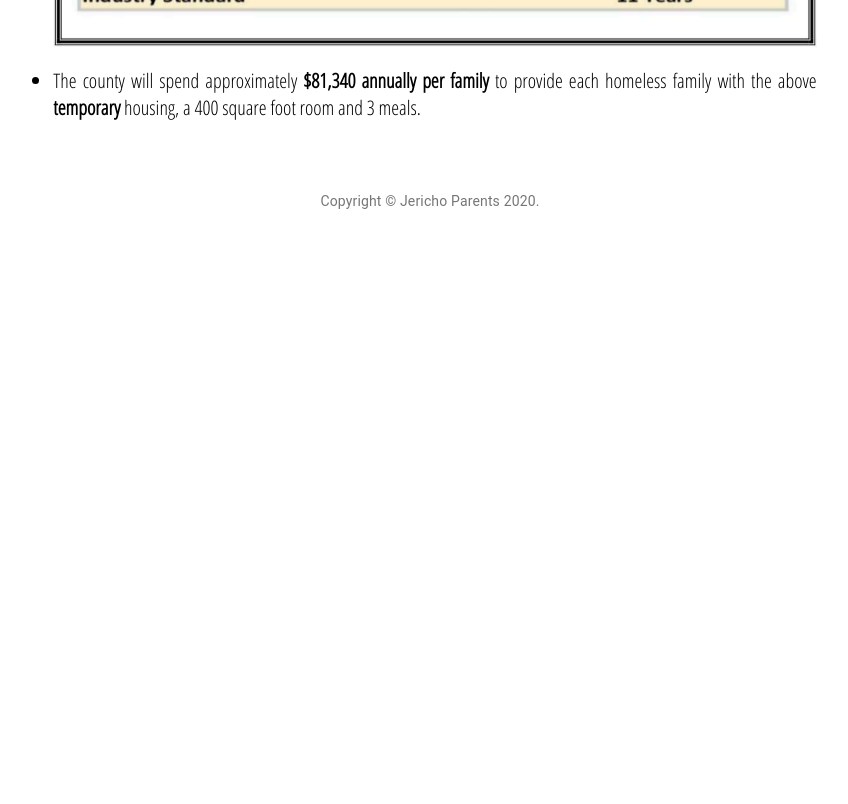
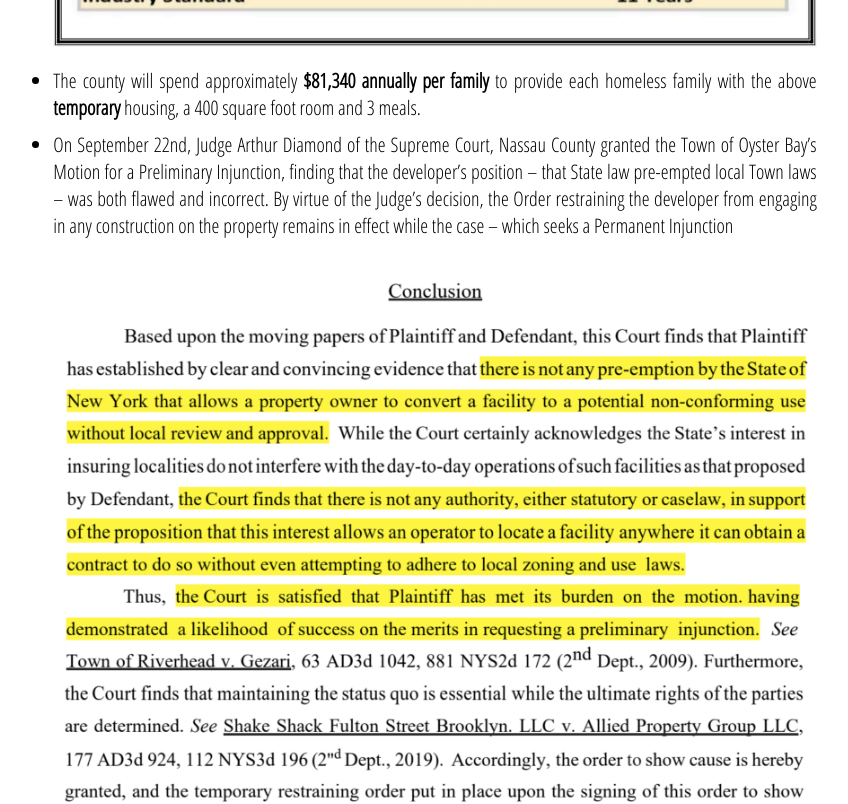
Before and after one commit to YueWang1109/jericho-parents, a React (Create React App) app: page /about in a window 1280 px wide. Shown: the part 4800-5604 px from the top of the page, without its empty margins (210-1058 px from the left). Before the commit the page ends 5031 px from the top, so only its background shows below. Built offline with nearby package versions, Linux system fonts and the light colour scheme; a web font is replaced by a local one.

Commit message:
add conclusion

```diff
--- a/src/components/about-article/about-article.component.jsx
+++ b/src/components/about-article/about-article.component.jsx
@@ -5,6 +5,7 @@ import Poster2 from '../../assets/poster2.jpeg';
 import Where1 from '../../assets/where1.png';
 import Where2 from '../../assets/where2.png';
 import Where3 from '../../assets/where3.png';
+import Conclusion from '../../assets/conclusion.png';
 import Population from '../../assets/population.png';
 import Homeless from '../../assets/homeless.png';
 
@@ -103,6 +104,18 @@ const AboutArticle = () => {
           <span className="bold">temporary</span> housing, a 400 square foot
           room and 3 meals.{' '}
         </li>
+        <li>
+          On September 22nd, Judge Arthur Diamond of the Supreme Court, Nassau
+          County granted the Town of Oyster Bay’s Motion for a Preliminary
+          Injunction, finding that the developer’s position – that State law
+          pre-empted local Town laws – was both flawed and incorrect. By virtue
+          of the Judge’s decision, the Order restraining the developer from
+          engaging in any construction on the property remains in effect while
+          the case – which seeks a Permanent Injunction
+        </li>
+        <div className="fact">
+          <img src={Conclusion} alt="conclusion" />
+        </div>
       </ul>
     </div>
   );
```
Also changed, not shown: src/assets/conclusion.png (added).
